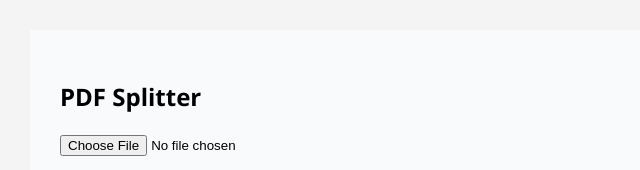
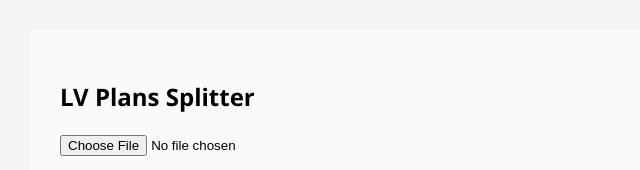
Before and after one commit to Cha-NPE/LV_Splitter, a React (Vite) app: page / in a window 1280 px wide. Shown: the top 170 px of the page, without its empty margins (0-640 px from the left). Built offline with nearby package versions, Linux system fonts and the light colour scheme.

Commit message:
Changed titles

```diff
--- a/index.html
+++ b/index.html
@@ -2,7 +2,7 @@
 <html>
 <head>
   <meta charset="UTF-8">
-  <title>PDF Splitter</title>
+  <title>LV Plans Splitter</title>
 </head>
 <body>
   <div id="root"></div>
--- a/src/components/PdfSplitter.jsx
+++ b/src/components/PdfSplitter.jsx
@@ -317,7 +317,7 @@ function PdfSplitter() {
 
     return (
         <>
-            <h2>PDF Splitter</h2>
+            <h2>LV Plans Splitter</h2>
 
             <section style={{ marginBottom: '20px' }}>
                 <input type="file" accept=".pdf" ref={splitInputRef} />
```
